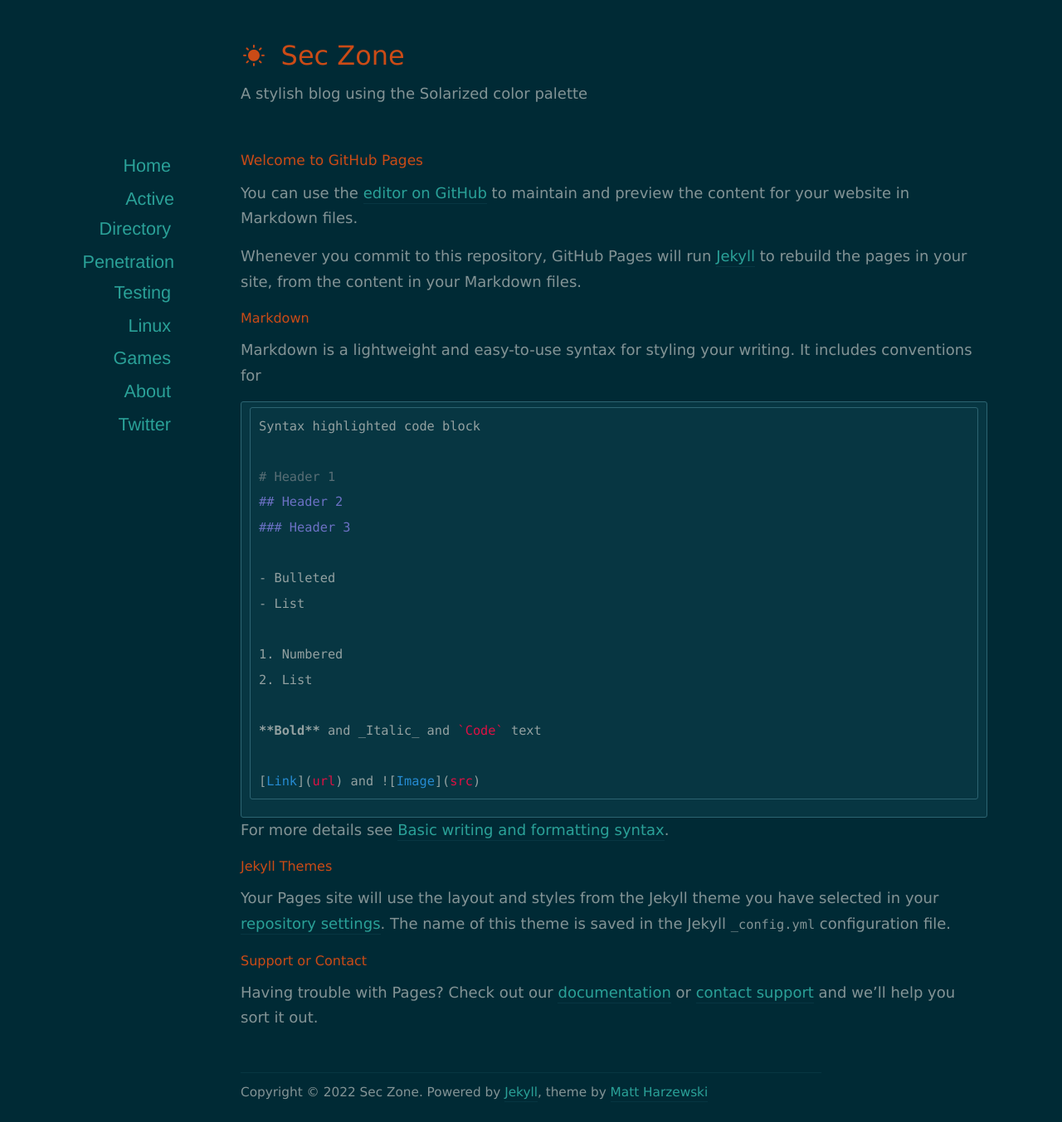
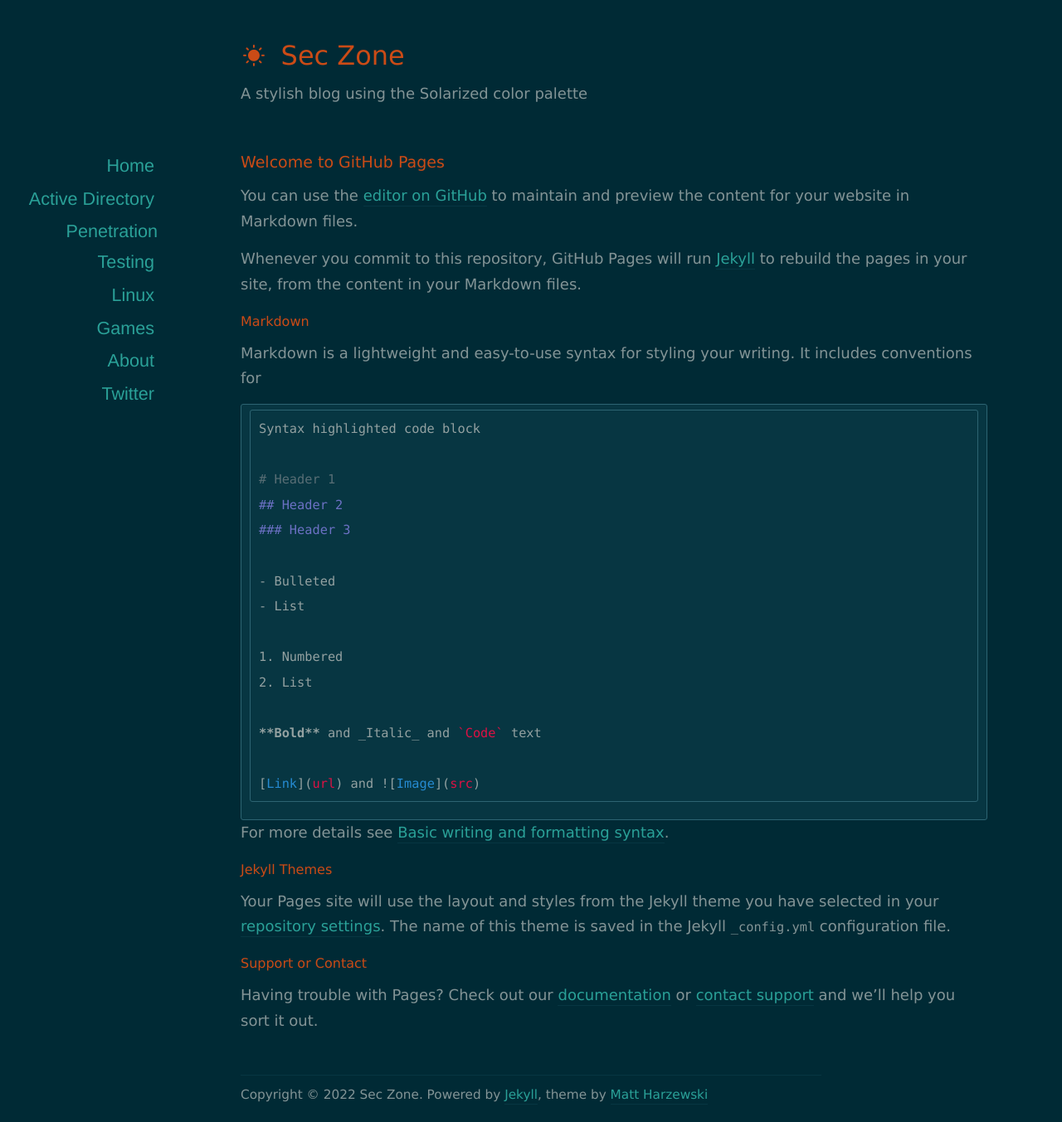
Before and after one commit to SecZone1/seczone1.github.io, a Jekyll site: the page built from index.md, in a window 1280 px wide. Shown: the whole page at 83% size. Built offline with Jekyll 4.4.1, drawn with Linux system fonts in a browser that asks for light colours; nearby versions of some CDN libraries; our own code applies the rules of GitHub Pages for plain Markdown files; the list of posts is cut into pages by our own code.

Commit message:
Update style.css

```diff
--- a/assets/css/style.css
+++ b/assets/css/style.css
@@ -77,11 +77,11 @@
 
 
 h1 {
-	font-size: 19px;
+	font-size: 25px;
 	margin: 0 0 10px 0;
 }
 h2 {
-	font-size: 17px;
+	font-size: 19px;
 	margin: 0 0 10px 0;
 }
 h3 {
@@ -144,9 +144,9 @@
 
 	position: absolute;
 	text-align: right;
-	width: 160px;
+	width: 190px;
 	top: 0;
-	left: -240px;
+	left: -290px;
 }
 
 #sidebar li {
```
